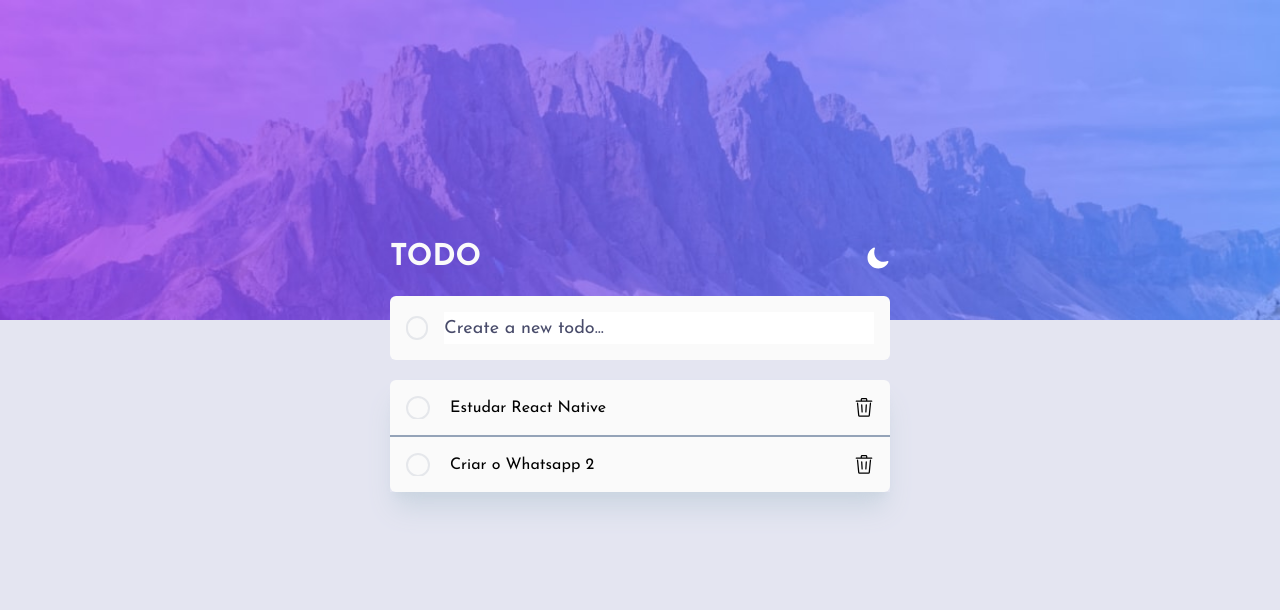
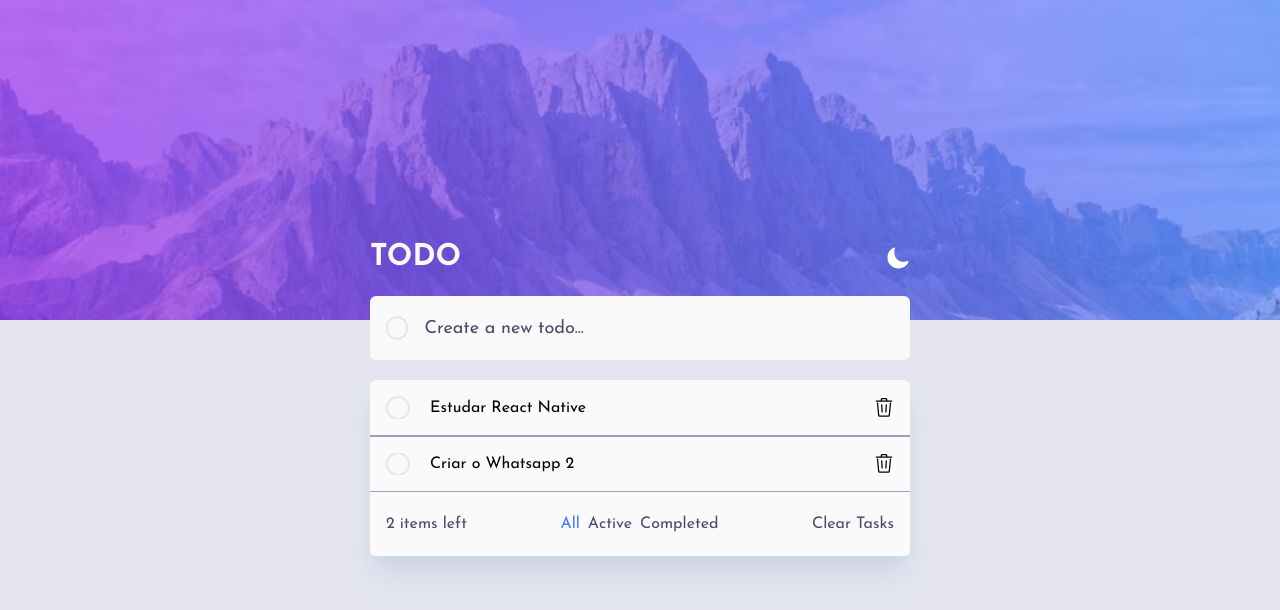
Before and after one commit to developer-luizcarlos/todo-list-with-dark-mode, a Next.js app: page / in a window 1280 px wide. Shown: the top 610 px of the page. Built offline with nearby package versions, Linux system fonts and the light colour scheme.

Commit message:
feat: tasks filter visibility doned

```diff
--- a/src/components/TaskElement/TaskElement.tsx
+++ b/src/components/TaskElement/TaskElement.tsx
@@ -48,7 +48,7 @@ export default function TaskElement({ completed,id,text }: Props) {
   };
 
   return (
-    <article className="w-full h-14 p-4 bg-very-light-gray first-of-type:rounded-t-md grid-rows-2 gap-2 place-items-center border-x-0 border-y-[1px] first-of-type:border-t-0 last-of-type:border-b-0 last-of-type:rounded-b-md border-y-slate-400">
+    <article className="w-full h-14 p-4 bg-very-light-gray first-of-type:rounded-t-md grid-rows-2 gap-2 place-items-center border-x-0 border-y-[1px] first-of-type:border-t-0 z-0 border-y-slate-400">
       <div
         ref={taskDiv}
         className="w-full h-full flex items-center justify-between">
--- a/src/components/Todo/Todo.tsx
+++ b/src/components/Todo/Todo.tsx
@@ -5,9 +5,12 @@ import TaskElement from "../TaskElement/TaskElement";
 import { IoMoon } from "react-icons/io5";
 import { IoIosSunny } from "react-icons/io";
 
+type StatusTask = "all" | "active" | "completed";
+
 export default function Todo() {
   const { theme,changeTheme,state,dispatch } = useContext(TodoContext)!;
   const [newTaskValue,setNewTaskValue] = useState<string>("");
+  const [statusTaskShow,setStatusTaskShow] = useState<StatusTask>("all");
 
   const createNewTask = () => {
     if(newTaskValue.trim()) {
@@ -23,7 +26,7 @@ export default function Todo() {
   };
 
   return (
-    <section className="w-[500px] h-80 fixed top-[50%] left-1/2 -translate-x-[50%] -translate-y-[50%] flex flex-col gap-5">
+    <section className="w-[540px] h-80 fixed top-[50%] left-1/2 -translate-x-[50%] -translate-y-[50%] flex flex-col gap-5">
       <div className="flex flex-col gap-5">
         <div className="w-full flex items-center justify-between">
           <h1 className="text-3xl text-very-light-gray uppercase font-bold">todo</h1>
@@ -44,20 +47,55 @@ export default function Todo() {
             value={newTaskValue}
             onChange={(event) => { setNewTaskValue(event.target.value); }}
             onKeyDown={handleKeyPress}
-            className="placeholder:text-very-dark-grayish-blue w-full h-full outline-none text-lg whitespace-nowrap overflow-hidden text-ellipsis"
+            className="placeholder:text-very-dark-grayish-blue w-full h-full outline-none text-lg whitespace-nowrap overflow-hidden text-ellipsis bg-transparent"
           />
         </div>
       </div>
-      <div className="w-full overflow-x-hidden flex flex-col shadow-xl shadow-slate-300">
-        <div className="w-full max-h-[360px] overflow-x-hidden overflow-scroll custom-scroll over overflow-x-hidde">
-          {state.map((element) => {
-            return <TaskElement
-              key={element.id}
-              id={element.id}
-              text={element.task}
-              completed={element.completed}
-            />;
+      <div className="w-full flex flex-col shadow-xl shadow-slate-300">
+        <div className="flex flex-col overflow-x-hidden custom-scroll max-h-40">
+          {state.map((tasks) => {
+            if(statusTaskShow === "all") {
+              return <TaskElement
+                key={tasks.id}
+                completed={tasks.completed}
+                id={tasks.id}
+                text={tasks.task} />;
+            } else if(statusTaskShow === "completed") {
+              if(tasks.completed) {
+                return <TaskElement
+                  key={tasks.id}
+                  completed={tasks.completed}
+                  id={tasks.id}
+                  text={tasks.task} />;
+              }
+            } else if(statusTaskShow === "active") {
+              if(!tasks.completed) {
+                return <TaskElement
+                  key={tasks.id}
+                  completed={tasks.completed}
+                  id={tasks.id}
+                  text={tasks.task} />;
+              }
+            }
           })}
+        </div>
+        <div
+          className="w-full bg-very-light-gray rounded-b-md h-16 flex items-center justify-between p-4 text-very-dark-grayish-blue">
+          <span>{state.length} items left</span>
+          <div
+            className="flex items-center justify-center gap-2"
+          >
+            <span
+              onClick={() => setStatusTaskShow("all")}
+              className={`${ statusTaskShow === "all" ? "text-bright-blue" : "" }`}>All</span>
+            <span
+              onClick={() => setStatusTaskShow("active")}
+              className={`${ statusTaskShow === "active" ? "text-bright-blue" : "" }`}>Active</span>
+            <span
+              onClick={() => setStatusTaskShow("completed")}
+              className={`${ statusTaskShow === "completed" ? "text-bright-blue" : "" }`}>Completed</span>
+          </div>
+          <span>Clear Tasks</span>
         </div>
       </div>
     </section>
```
